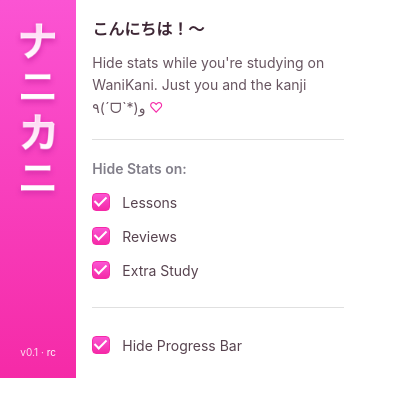
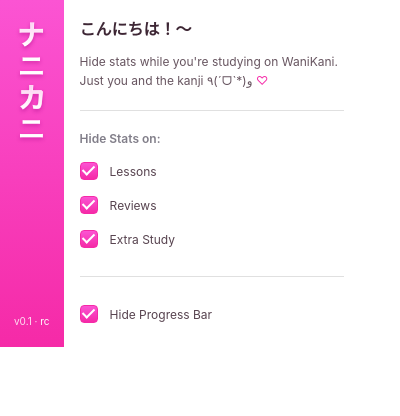
Before and after one commit to ramsescab/nanikani, a browser extension: page popup/popup.html in a window 400 px wide. Drawn offline with Linux system fonts and the light colour scheme.

Commit message:
reduce font sizes and logo height for improved layout consistency

```diff
--- a/popup/popup.css
+++ b/popup/popup.css
@@ -28,7 +28,7 @@
 }
 
 .sidebar .logo {
-  height: 180px;
+  height: 124px;
   width: auto;
   transition: transform 0.2s ease;
 }
@@ -79,7 +79,7 @@
 }
 
 main .description {
-  font-size: 14px;
+  font-size: 12px;
   line-height: 1.6;
   color: rgba(45, 20, 35, 0.72);
   font-weight: 400;
@@ -97,7 +97,7 @@
 }
 
 .settings h2 {
-  font-size: 14px;
+  font-size: 12px;
   font-weight: 600;
   color: rgba(30, 25, 45, 0.56);
   margin-bottom: 8px;
@@ -166,7 +166,7 @@
 }
 
 .checkbox-item .label-text {
-  font-size: 14px;
+  font-size: 12px;
   font-weight: 400;
   color: rgba(45, 20, 35, 0.80);
 }
```
